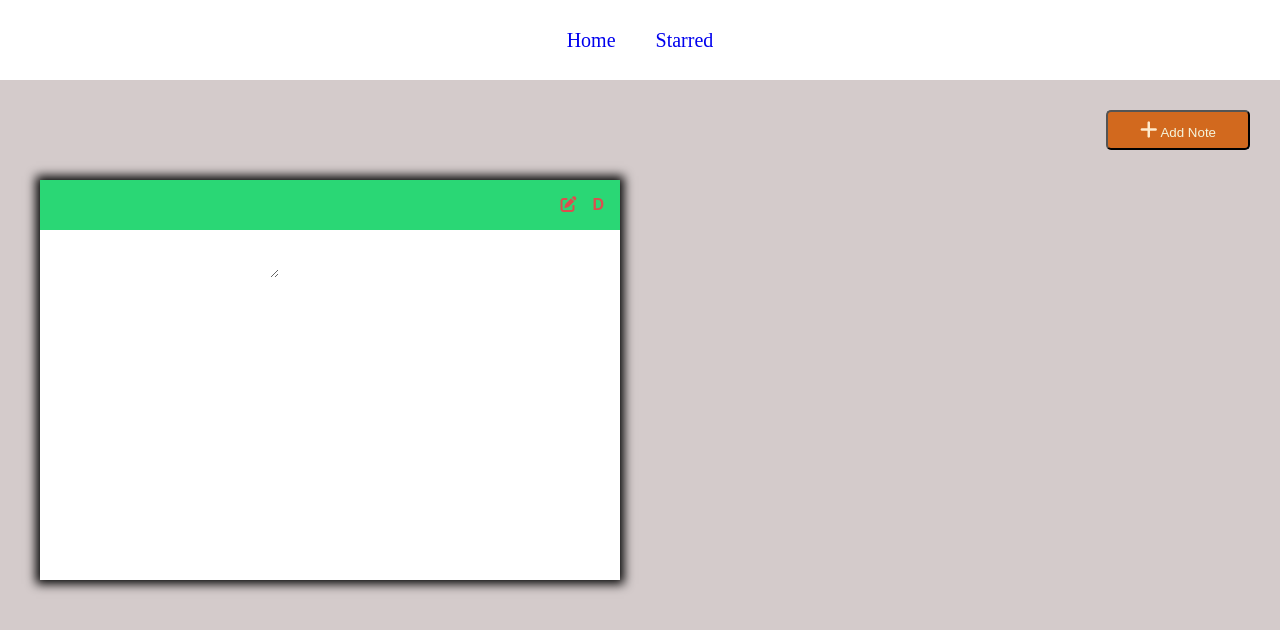
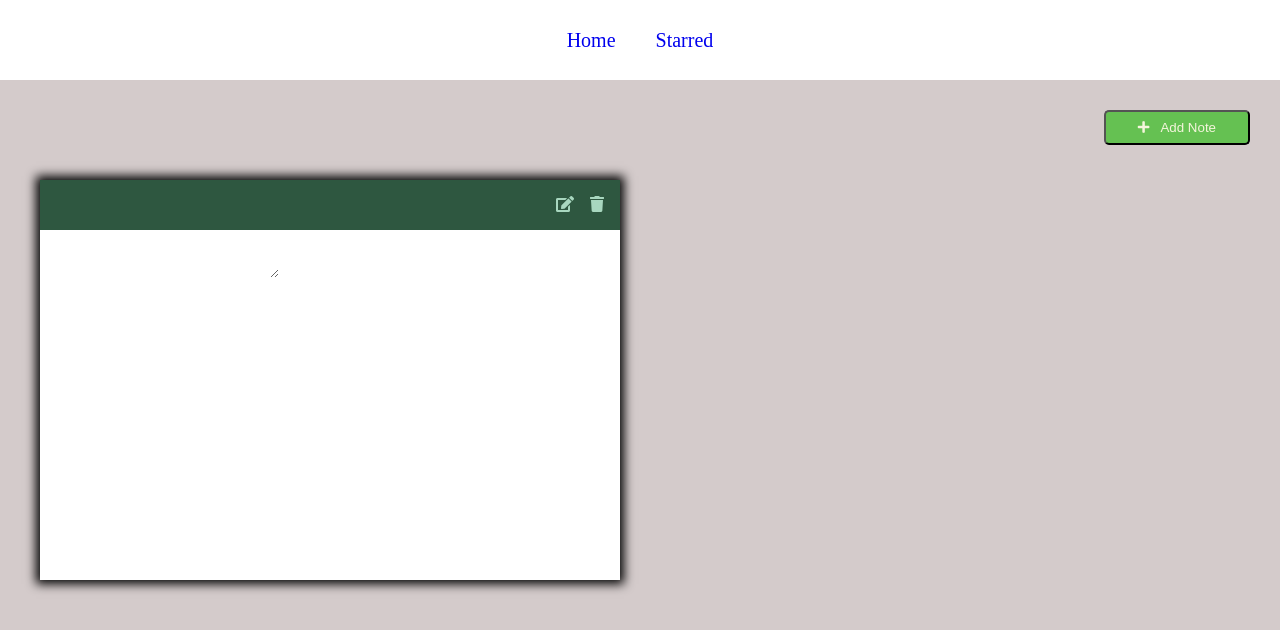
Before and after one commit to shiwani08/Notes-App, a plain HTML site: page index.html in a window 1280 px wide. Both pictures are taken after a click on the button "Add Note". Drawn offline with nearby package versions, Linux system fonts and the light colour scheme; a small style sheet from the web is missing.

Commit message:
UI updated

```diff
--- a/index.html
+++ b/index.html
@@ -3,7 +3,7 @@
 <head>
     <meta charset="UTF-8">
     <meta name="viewport" content="width=device-width, initial-scale=1.0">
-    <link rel="stylesheet" href="https://cdnjs.cloudflare.com/ajax/libs/font-awesome/6.4.0/css/all.min.css" integrity="sha512-papNM1z+Z6x3Ow5IofL0jvCnEkKepRSvhtDqDCEV4TwWZME+LxgWxOpNf1+qgT5UuXfFmgZxSCLZBfYr+POzjw==" crossorigin="anonymous" referrerpolicy="no-referrer" />
+    <link rel="stylesheet" href="https://cdnjs.cloudflare.com/ajax/libs/font-awesome/5.14.0/css/all.min.css" integrity="sha512-1PKOgIY59xJ8Co8+NE6FZ+LOAZKjy+KY8iq0G4B3CyeY6wYHN3yt9PW0XpSriVlkMXe40PTKnXrLnZ9+fkDaog==" crossorigin="anonymous" />
 
     <link rel="stylesheet" href="style.css">
     <title>Notes App</title>
@@ -16,7 +16,7 @@
 
     <div class="buttonContainer">
         <button class="addNote" id="addNote">
-            <i class="fa-solid fa-plus" style="color: blanchedalmond; font-size: 20px;"></i>
+            <i class="fas fa-plus"; style="margin-right: 8px;"></i>
             Add Note
         </button>
     </div>
--- a/script.js
+++ b/script.js
@@ -14,8 +14,8 @@ function addNewNote (text = '') {
 
     note.innerHTML = `
     <div class = "tools">
-        <button class="edit"><i class="fa-solid fa-pen-to-square"></i></button>
-        <button class="delete">D</button>
+        <button class="edit"><i class="fas fa-edit"></i></button>
+        <button class="delete"><i class="fas fa-trash"></i></button>
     </div>
 
     <div class = "main ${text? "" : "hidden"}"></div>
--- a/style.css
+++ b/style.css
@@ -30,7 +30,7 @@ body {
 .navBar a:hover {
     text-decoration: underline;
     text-shadow: 0cap;
-    color: rgb(245, 107, 107);
+    color: rgb(46, 87, 64);
     font-weight: bold;
 }
 
@@ -43,7 +43,7 @@ body {
 
 .addNote {
     border-radius: 5px;
-    background-color: chocolate ;
+    background-color: rgb(101, 193, 82) ;
     color: beige;
     padding: 7.5px 2rem 0.5rem;
     cursor: pointer;
@@ -57,7 +57,7 @@ body {
 }
 
 .addNote:hover {
-    background-color: rgb(100, 73, 58);
+    background-color: rgb(46, 87, 64);
     color: blanchedalmond;
 }
 
@@ -78,7 +78,7 @@ body {
 }
 
 .note .tools {
-    background-color: rgb(42, 215, 117);
+    background-color: rgb(46, 87, 64);
     display: flex;
     justify-content: flex-end;
     padding: 0.5rem;
@@ -87,7 +87,7 @@ body {
 .note .tools button{
     background-color: transparent;
     border: none;
-    color: rgb(220, 78, 78);
+    color: rgb(168, 215, 191);
     font-size: 1rem;
     font-weight: bold;
     padding: 0.5rem;
@@ -107,7 +107,3 @@ body {
 .hidden {
     display: none;
 }
-
-i {
-    font-family: 'Font Awesome 6 Free'
-}
```
